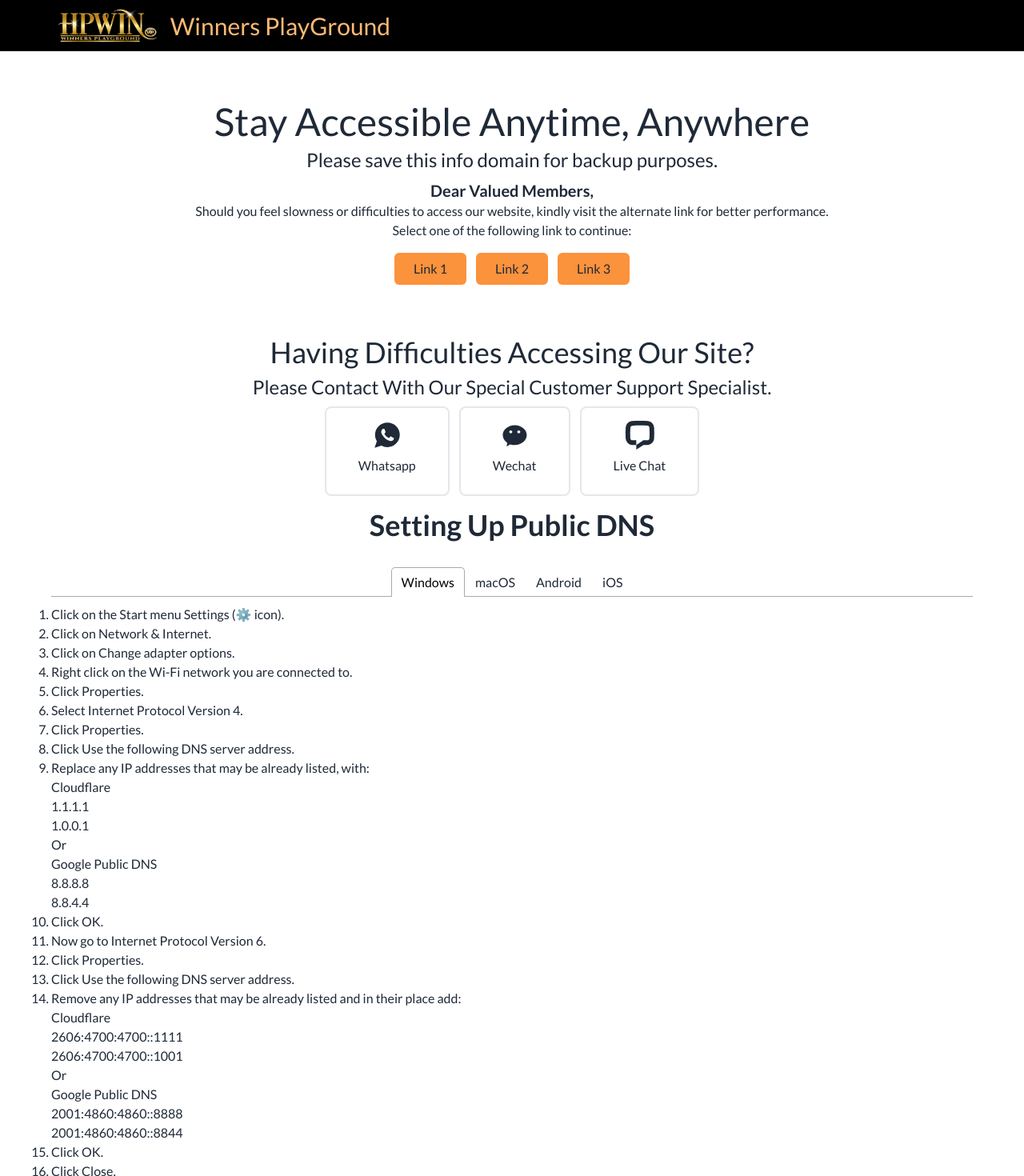
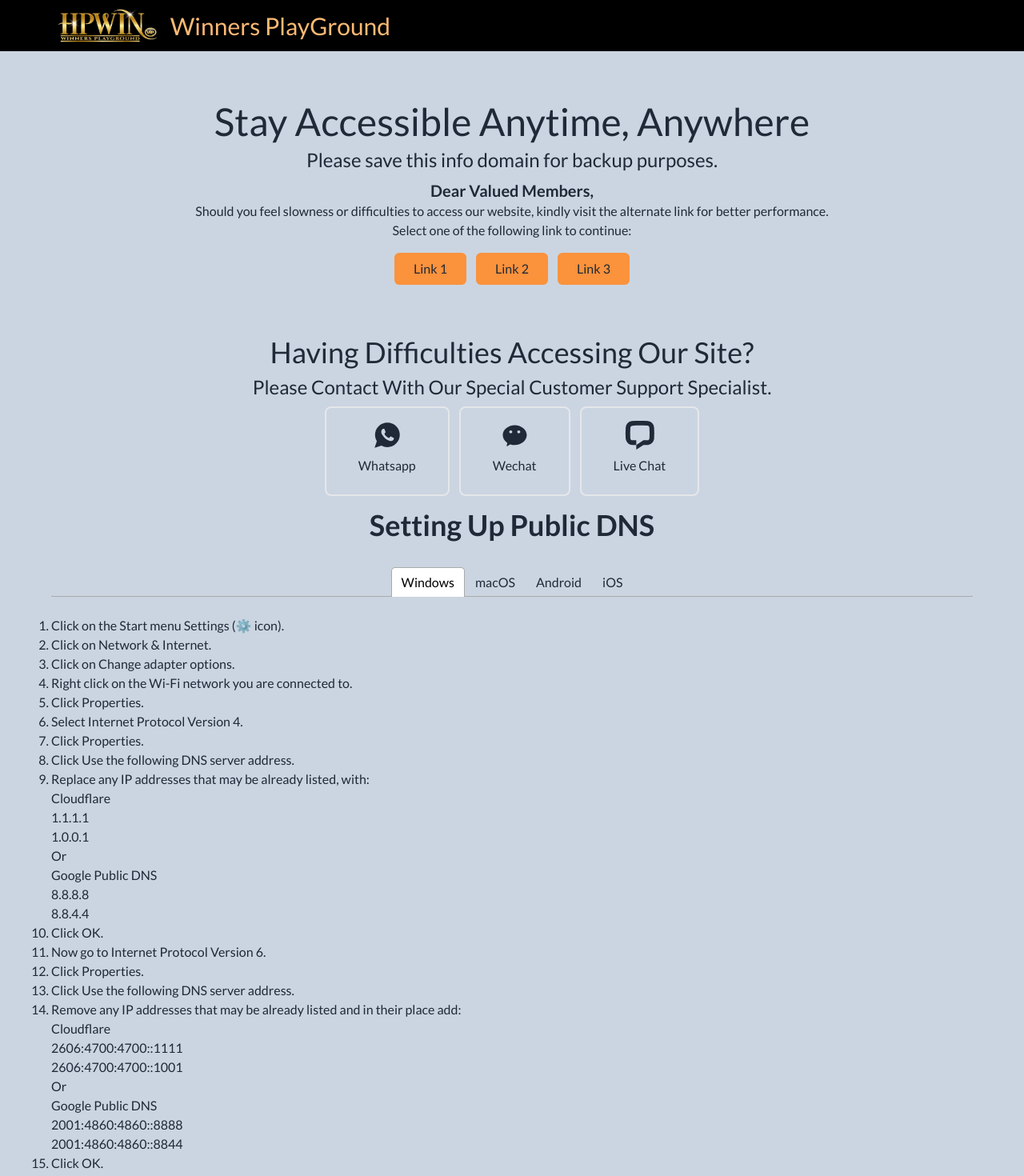
Before and after one commit to anait31/support-hpw, a React (Vite) app: page / in a window 1280 px wide. Shown: the top 1470 px of the page at 80% size. Built offline with nearby package versions, Linux system fonts and the light colour scheme.

Commit message:
Update tabs

```diff
--- a/src/App.jsx
+++ b/src/App.jsx
@@ -20,7 +20,7 @@ function App() {
             </Link>
           </div>
         </div>
-        <section className='py-16'>
+        <section className='py-16 bg-slate-300'>
           <div id="hero" className='max-w-6xl mx-auto text-center'>
             <h1 className='text-5xl'>Stay Accessible Anytime, Anywhere</h1>
             <p className='text-2xl my-2'>Please save this info domain for backup purposes.</p>
@@ -35,8 +35,9 @@ function App() {
             </div>
           </div>
         </section>
-        <section className='max-w-6xl mx-auto pb-16'>
-          <div id="hero" className='max-w-6xl mx-auto text-center'>
+        <section className='bg-slate-300 pb-16'>
+          <div className='max-w-6xl mx-auto'>
+            <div id="hero" className='text-center'>
               <h1 className='text-4xl'>Having Difficulties Accessing Our Site?</h1>
               <p className='text-2xl my-2'>Please Contact With Our Special Customer Support Specialist.</p>
               <div className=''>
@@ -67,7 +68,7 @@ function App() {
                     <Tab>iOS</Tab>
                   </TabList>
                 </div>
-              <TabPanel>
+                <TabPanel className="mt-6">
                   <ol className='list-decimal'>
                     <li>Click on the Start menu Settings (⚙️ icon).</li>
                     <li>Click on Network & Internet.</li>
@@ -273,6 +274,7 @@ function App() {
                 <li>Once the connection has been established, re-add the static IP addresses.</li>
               </ol>
             </div>
+          </div>
         </section>
         <div className='bg-neutral'>
           <footer className="footer text-neutral-content items-center p-4 max-w-6xl mx-auto">
```
Lines whose indentation alone changed are shown as unchanged.
